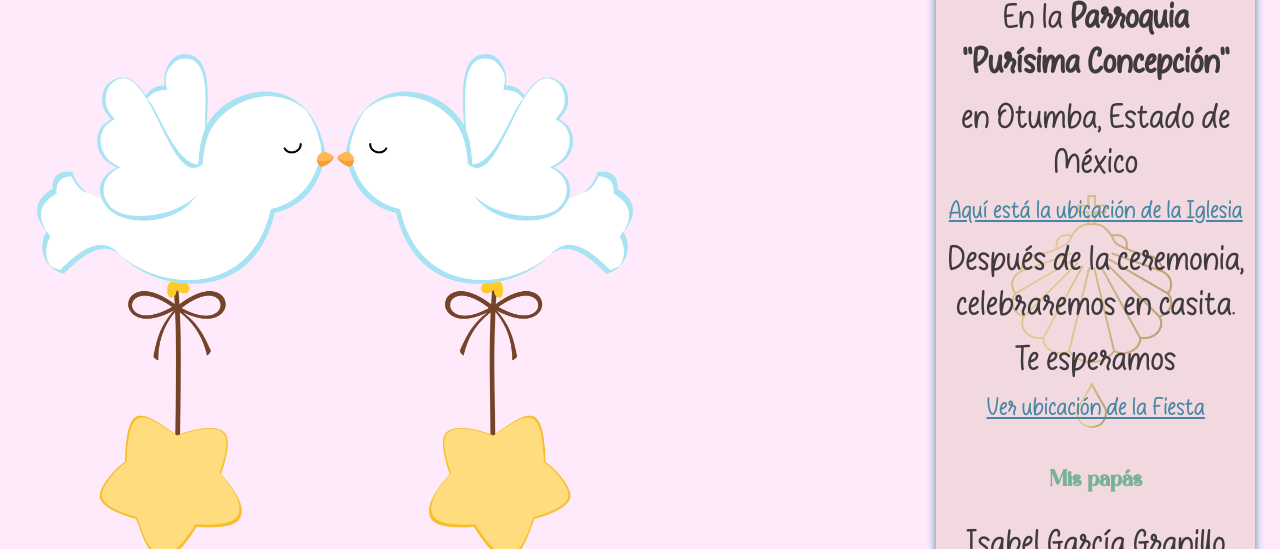
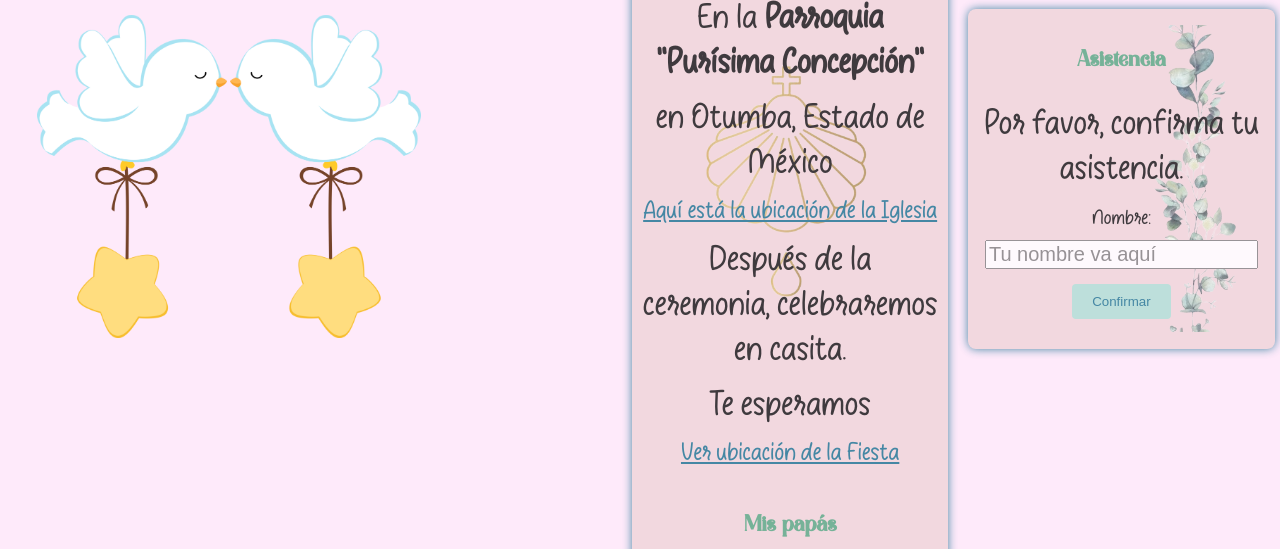
Before and after one commit to LizethDv/July, a plain HTML site: page index.html in a window 1280 px wide. Shown: the part 793-1342 px from the top of the page. Drawn offline with Linux system fonts and the light colour scheme.

Commit message:
container2 asistencia

```diff
--- a/index.html
+++ b/index.html
@@ -43,6 +43,8 @@
                     <p> Delfino Delgadillo Hernández</p>
                 </div>
             </div>
+        </div>
+            <div class="container2">
             <h3>Asistencia</h3>
             <p>Por favor, confirma tu asistencia.</p>
             <form id="rsvp-form">
--- a/styles.css
+++ b/styles.css
@@ -40,6 +40,21 @@ body {
     border-radius: 8px;
     box-shadow: 0 0 10px #086788;
     background-image: url(imagenes/conchitadebautizo.png);
+    background-repeat: no-repeat;
+    background-position: center;
+    background-size: 100%;
+    opacity: 75%;
+}
+
+.container2 {
+    width: 90%;
+    max-width: 600px;
+    margin: 20px auto;
+    padding: 10px;
+    background-color: #EFD3D7;
+    border-radius: 8px;
+    box-shadow: 0 0 10px #086788;
+    background-image: url(imagenes/eucalipto.png);
     background-repeat: no-repeat;
     background-position: center;
     background-size: 100%;
```
